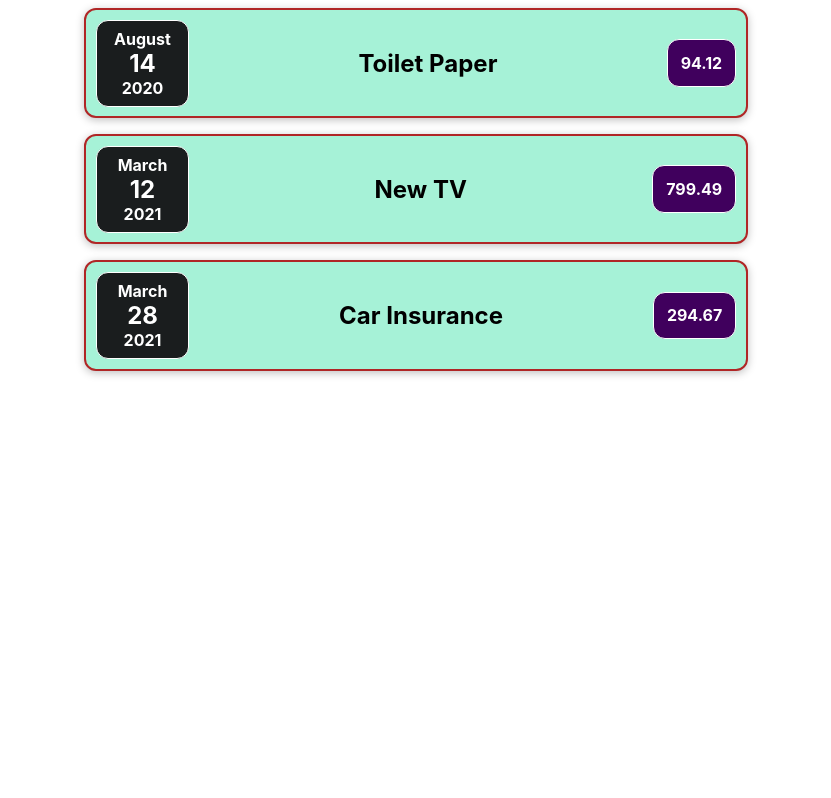
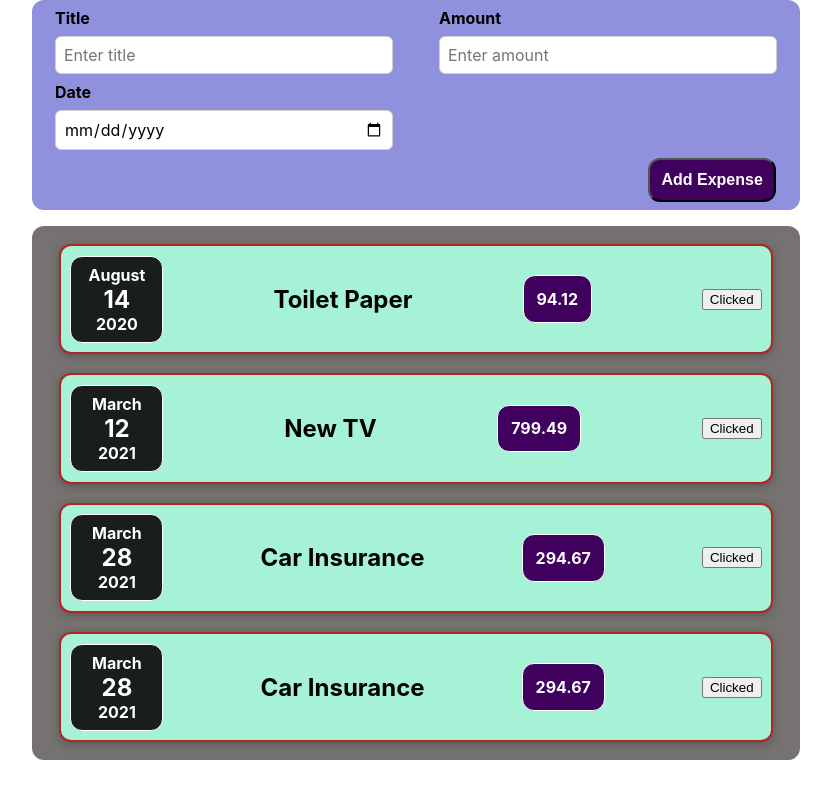
Before and after one commit to sriharin207/Expense-Tracker, a React (Create React App) app: page / in a window 1280 px wide. Shown: the whole page, without its empty margins (224-1055 px from the left). Built offline with nearby package versions, Linux system fonts and the light colour scheme.

Commit message:
Added Form to take expense Input

```diff
--- a/src/App.js
+++ b/src/App.js
@@ -1,5 +1,5 @@
-import Expenses from "./components/Expenses";
-
+import Expenses from "./components/expenses/Expenses";
+import NewExpense from "./components/newExpenses/NewExpenses";
 function App() {
   const expensesItems = [
     {
@@ -24,6 +24,7 @@ function App() {
   ];
   return (
     <div className="App">
+      <NewExpense/>
       <Expenses items={expensesItems} />
     </div>
   );
--- a/src/components/ExpenseItems.js
+++ /dev/null
@@ -1,14 +0,0 @@
-import "./ExpenseItem.css";
-import ExpenseDate from "./ExpenseDate";
-
-function ExpenseItem(props) {
-  return (
-    <div className="expense-item">
-      <ExpenseDate date={props.date} />
-      <h2 className="expense-item-description">{props.title}</h2>
-      <div className="expense-item-price">{props.amount}</div>
-    </div>
-  );
-}
-
-export default ExpenseItem;
--- /dev/null
+++ b/src/components/common/Card.css
@@ -0,0 +1,3 @@
+.card{
+    border-radius: 12px;
+}
--- /dev/null
+++ b/src/components/common/Cards.js
@@ -0,0 +1,10 @@
+import './Card.css';
+
+const Card = (props) => {
+    let classes = 'card ' + props.className;
+    return (
+        <div className={classes}>{props.children}</div>
+    )
+}
+
+export default Card;
--- a/src/components/ExpenseDate.js
+++ b/src/components/expenses/ExpenseDate.js
@@ -1,4 +1,4 @@
-function ExpenseDate(props) {
+const ExpenseDate = (props) => {
   let month = props.date.toLocaleString("en-US", { month: "long" });
   let day = props.date.toLocaleString("en-US", { day: "2-digit" });
   let year = props.date.getFullYear();
--- a/src/components/ExpenseItem.css
+++ b/src/components/expenses/ExpenseItem.css
@@ -3,19 +3,23 @@
   flex-direction: column;
   justify-content: center;
   align-items: center;
+  background-color:rgb(119, 114, 114);
+  width:60%;
+  margin: auto;
+  padding:0.5rem 0;
 }
+
 .expense-item {
   display: flex;
   flex-direction: row;
   justify-content: space-between;
   align-items: center;
   padding: 0.6rem;
-  margin: 0.5rem 0;
+  margin:0.6rem;
   box-shadow: 0 2px 8px rgba(0, 0, 0, 0.25);
-  border-radius: 12px;
   background-color: #a6f2d7;
-  width: 50%;
   border: 2px solid rgb(176, 38, 38);
+  width: 90%;
 }
 
 .expense-item-price {
@@ -23,7 +27,6 @@
   font-weight: bold;
   background-color: #40005d;
   padding: 0.8rem;
-  border-radius: 12px;
   color: white;
   border: 1px solid white;
 }
--- /dev/null
+++ b/src/components/expenses/ExpenseItems.js
@@ -0,0 +1,22 @@
+import React, { useState } from "react";
+import "./ExpenseItem.css";
+import ExpenseDate from "./ExpenseDate";
+import Card from "../common/Cards";
+
+const ExpenseItem = (props) => {
+  const [title, setTitle] = useState(props.title);
+  const eventhandler = () => {
+    setTitle("Updated via useState");
+  };
+
+  return (
+    <Card className="expense-item">
+      <ExpenseDate date={props.date} />
+      <h2 className="expense-item-description">{title}</h2>
+      <Card className="expense-item-price">{props.amount}</Card>
+      <button onClick={eventhandler}>Clicked</button>
+    </Card>
+  );
+};
+
+export default ExpenseItem;
--- a/src/components/Expenses.js
+++ b/src/components/expenses/Expenses.js
@@ -1,8 +1,9 @@
 import ExpenseItem from "./ExpenseItems";
+import Card from "../common/Cards";
 
-function Expenses(props) {
+const Expenses = (props) => {
   return (
-    <div className="container">
+    <Card className="container">
       <ExpenseItem
         date={props.items[0].date}
         title={props.items[0].title}
@@ -18,8 +19,12 @@ function Expenses(props) {
         title={props.items[2].title}
         amount={props.items[2].amount}
       />
-
-    </div>
+      <ExpenseItem
+        date={props.items[2].date}
+        title={props.items[2].title}
+        amount={props.items[2].amount}
+      />
+    </Card>
   );
 }
 
--- /dev/null
+++ b/src/components/newExpenses/NewExpenses.css
@@ -0,0 +1,64 @@
+.expense-form {
+  background-color: rgba(113, 116, 212, 0.788);
+  width: 60%;
+  margin: auto;
+  margin-bottom: 1rem;
+  border-radius: 12px;
+  position: relative;
+}
+
+.form-elements {
+  display: grid;
+  grid-template-columns: 1fr 1fr;
+  row-gap: 0.5rem;
+  justify-items: center;
+  padding-top: 0.5rem;
+}
+
+label {
+  font-weight: bold;
+  margin-bottom: 0.5rem;
+}
+
+.input-element {
+  display: flex;
+  flex-direction: column;
+}
+
+input {
+  font: inherit;
+  padding: 0.5rem;
+  border-radius: 6px;
+  border: 1px solid rgb(209, 206, 206);
+  width: 20rem;
+  outline: none;
+}
+
+.submit-btn {
+  text-align: right;
+  padding: 0.5em;
+}
+
+.expense-submit-btn {
+  font-size: 1rem;
+  font-weight: bold;
+  background-color: #40005d;
+  padding: 0.7rem;
+  color: white;
+  border-radius: 12px;
+  margin-right: 1rem;
+}
+
+.expense-submit-btn:hover{
+    cursor: pointer;
+    opacity: 0.9;
+    background-color: rgba(34, 229, 37, 0.844);
+    color: black;
+}
+
+/* Media query to change input form elemensts to arrange in columns */
+@media (max-width: 1160px) {
+  .form-elements {
+    grid-template-columns: 1fr;
+  }
+}
--- /dev/null
+++ b/src/components/newExpenses/NewExpenses.js
@@ -0,0 +1,79 @@
+import React, { useState } from "react";
+import "./NewExpenses.css";
+
+const NewExpense = (props) => {
+  const [enteredTitle, setTitle] = useState("");
+  const [enteredAmount, setAmount] = useState("");
+  const [enteredDate, setDate] = useState("");
+
+  const titleHandler = (event) => {
+    setTitle(event.target.value);
+  };
+
+  const amountHandler = (event) => {
+    setAmount(event.target.value);
+  };
+
+  const dateHandler = (event) => {
+    setDate(event.target.value);
+  };
+
+  const formData = (event) => {
+    event.preventDefault();
+    const finalUserDate = {
+      title: enteredTitle,
+      amount: enteredAmount,
+      date: enteredDate,
+    };
+    setTitle("");
+    setAmount("");
+    setDate("");
+  };
+
+  return (
+    <form action="" className="expense-form" onSubmit={formData}>
+      <div className="form-elements">
+        <div className="input-element">
+          <label htmlFor="title">Title</label>
+          <input
+            type="text"
+            name=""
+            id=""
+            placeholder="Enter title"
+            onChange={titleHandler}
+            value={enteredTitle}
+          />
+        </div>
+        <div className="input-element">
+          <label htmlFor="amount">Amount</label>
+          <input
+            type="number"
+            name=""
+            id=""
+            placeholder="Enter amount"
+            onChange={amountHandler}
+            value={enteredAmount}
+          />
+        </div>
+        <div className="input-element">
+          <label htmlFor="date">Date</label>
+          <input
+            type="Date"
+            name=""
+            id=""
+            max="2022-12-31"
+            onChange={dateHandler}
+            value={enteredDate}
+          />
+        </div>
+      </div>
+      <div className="submit-btn">
+        <button type="submit" className="expense-submit-btn">
+          Add Expense
+        </button>
+      </div>
+    </form>
+  );
+};
+
+export default NewExpense;
```
